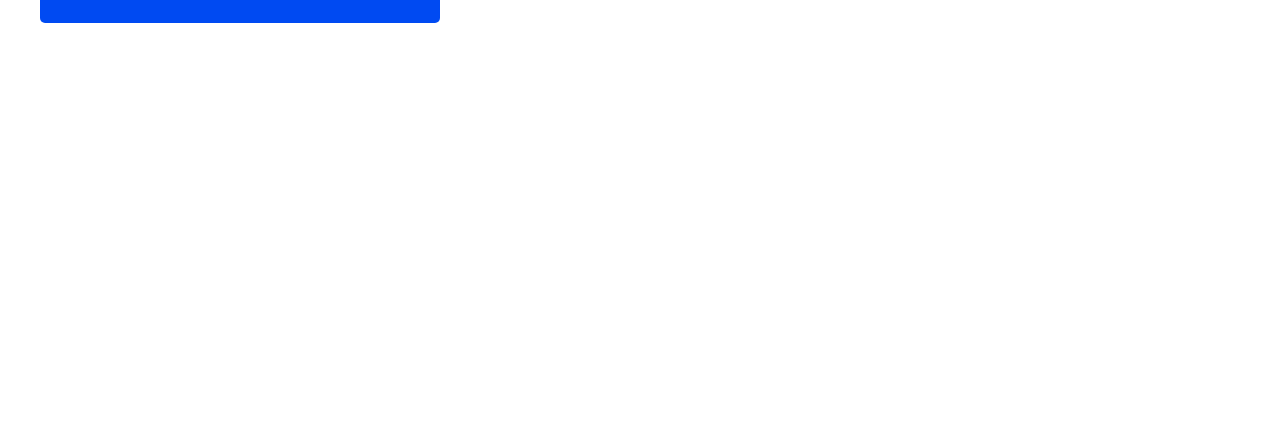
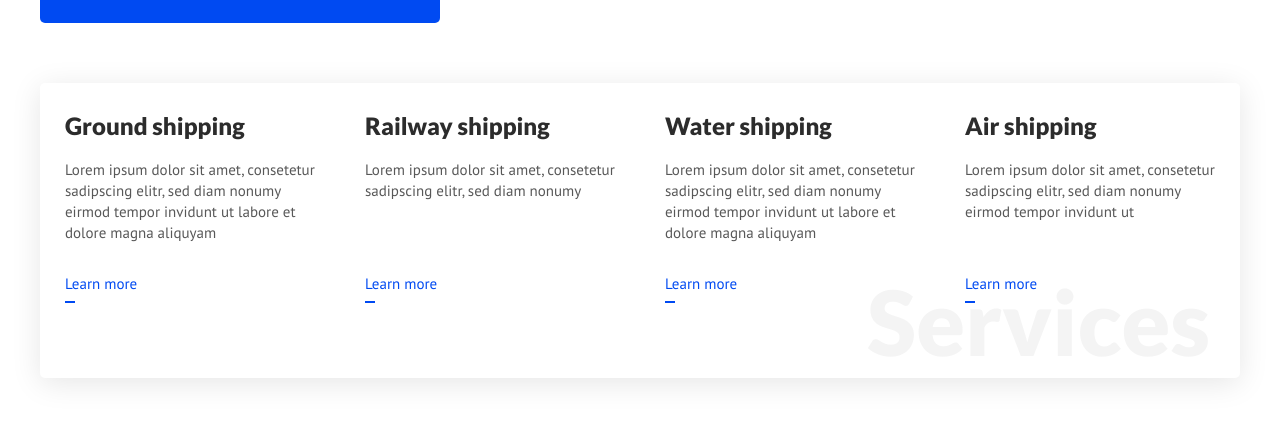
Before and after one commit to Radonevsky/Logistic, a plain HTML site: page index.html in a window 1280 px wide. Shown: the part 607-1028 px from the top of the page. Before the commit the page ends 800 px from the top, so only its background shows below. Drawn offline with Linux system fonts and the light colour scheme.

Commit message:
Services

```diff
--- a/css/style.css
+++ b/css/style.css
@@ -22,6 +22,10 @@ h4,
 h5,
 h6 {
   margin: 0;
+}
+
+p {
+  margin: 0 0 10px;
 }
 
 /* Container */
@@ -80,6 +84,7 @@ h6 {
 .intro {
   background: #000 url("../img/photo-bg.jpg") no-repeat center;
   background-size: cover;
+  margin-bottom: 30px;
 }
 
 .intro__inner {
@@ -233,3 +238,93 @@ h6 {
  .btn--orange {
    background-image: linear-gradient(to right, #FF903E, #FF2C2C);
  }
+
+ /* Section
+=================== */
+.section {
+  padding: 60px 0;
+}
+
+.services {
+  display: flex;
+  flex-wrap: wrap;
+  padding: 30px 0 50px;
+  position: relative;
+
+  border-radius: 5px;
+  box-shadow: 0 5px 30px rgba(0, 0, 0, 0.1);
+}
+
+.services__main-title {
+  position: absolute;
+  bottom: 12px;
+  right: 30px;
+
+  font-size: 90px;
+  font-family: 'Lato', sans-serif;
+  font-weight: 900;
+  line-height: 1;
+  color: rgba(44, 44, 44, .05);
+  z-index: 1;
+  pointer-events: none;
+}
+
+.services__item {
+  display: flex;
+  flex-direction: column;
+  width: 25%;
+  padding: 0 25px;
+  margin-bottom: 25px;
+}
+
+.services__title {
+  margin-bottom: 20px;
+
+  font-family: 'Lato', sans-serif;
+  font-size: 24px;
+  font-weight: 900;
+  line-height: 1.1;
+  color: #2C2C2C;
+}
+
+.services__text {
+  margin-bottom: 20px;
+
+  font-size: 15px;
+  font-weight: 400;
+  line-height: 1.4;
+}
+
+.services__footer {
+  margin-top: auto;
+}
+
+.services__link {
+  display: inline-block;
+
+  font-size: 15px;
+  color: #004AF2;
+  text-decoration: none;
+
+  transition: color .1s linear;
+}
+
+.services__link:after {
+  content: "";
+  display: block;
+  margin-top: 5px;
+  width: 10px;
+  height: 2px;
+  background-color: #004AF2;
+
+  transition: width .1s linear;
+}
+
+.services__link:hover {
+  color: #FF3E2F;
+}
+
+.services__link:hover:after {
+  width: 100%;
+  background-color: #FF3E2F;
+}
--- a/index.html
+++ b/index.html
@@ -70,9 +70,62 @@
             Trans</br>Logistic
           </h1>
         </div>
-      </div>
-    </div>
-  </div>
+      </div> <!--/.intro-inner-->
+    </div> <!--/.container-->
+  </div> <!--/.intro-->
+
+
+  <!-- Services -->
+  <section class="section">
+    <div class="container">
+      <div class="services">
+        <h2 class="services__main-title">Services</h2>
+        <div class="services__item">
+          <h4 class="services__title">Ground shipping</h4>
+          <div class="services__text">
+            <p>Lorem ipsum dolor sit amet, consetetur sadipscing elitr, sed diam nonumy eirmod tempor invidunt ut labore
+              et dolore magna aliquyam</p>
+          </div>
+          <div class="services__footer">
+            <a class="services__link" href="#">Learn more</a>
+          </div>
+        </div>
+
+        <div class="services__item">
+          <h4 class="services__title">Railway shipping</h4>
+          <div class="services__text">
+            <p>Lorem ipsum dolor sit amet, consetetur sadipscing elitr, sed diam nonumy </p>
+          </div>
+          <div class="services__footer">
+            <a class="services__link" href="#">Learn more</a>
+          </div>
+        </div>
+
+        <div class="services__item">
+          <h4 class="services__title">Water shipping</h4>
+          <div class="services__text">
+            <p>Lorem ipsum dolor sit amet, consetetur sadipscing elitr, sed diam nonumy eirmod tempor invidunt ut labore
+              et dolore magna aliquyam</p>
+          </div>
+          <div class="services__footer">
+            <a class="services__link " href="#">Learn more</a>
+          </div>
+        </div>
+
+        <div class="services__item">
+          <h4 class="services__title">Air shipping</h4>
+          <div class="services__text">
+            <p>Lorem ipsum dolor sit amet, consetetur sadipscing elitr, sed diam nonumy eirmod tempor invidunt ut</p>
+          </div>
+          <div class="services__footer">
+            <a class="services__link" href="#">Learn more</a>
+          </div>
+        </div>
+
+      </div> <!--/.Services-->
+    </div> <!--/.container-->
+  </section>
+
 
 </body>
 
```
